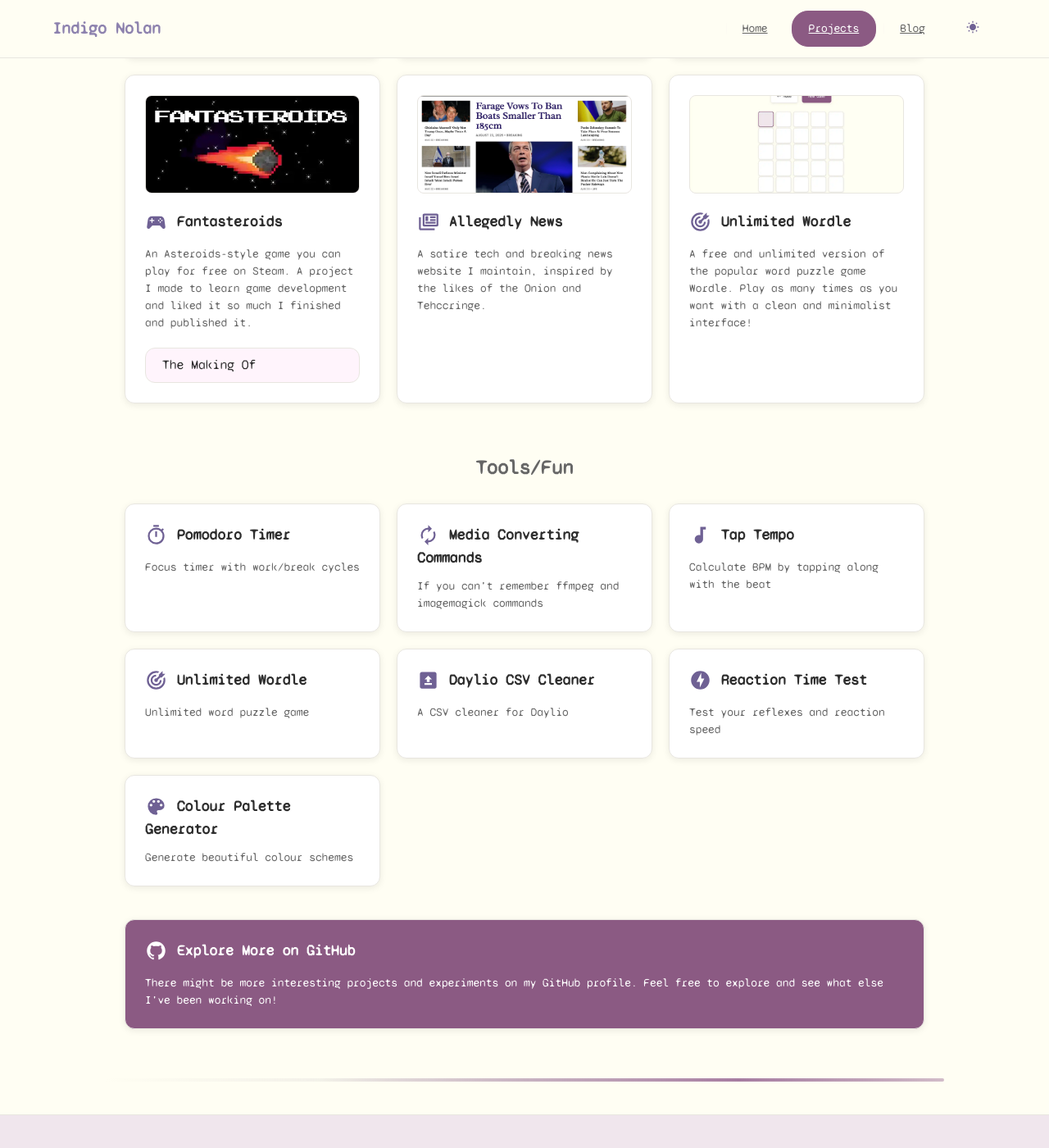
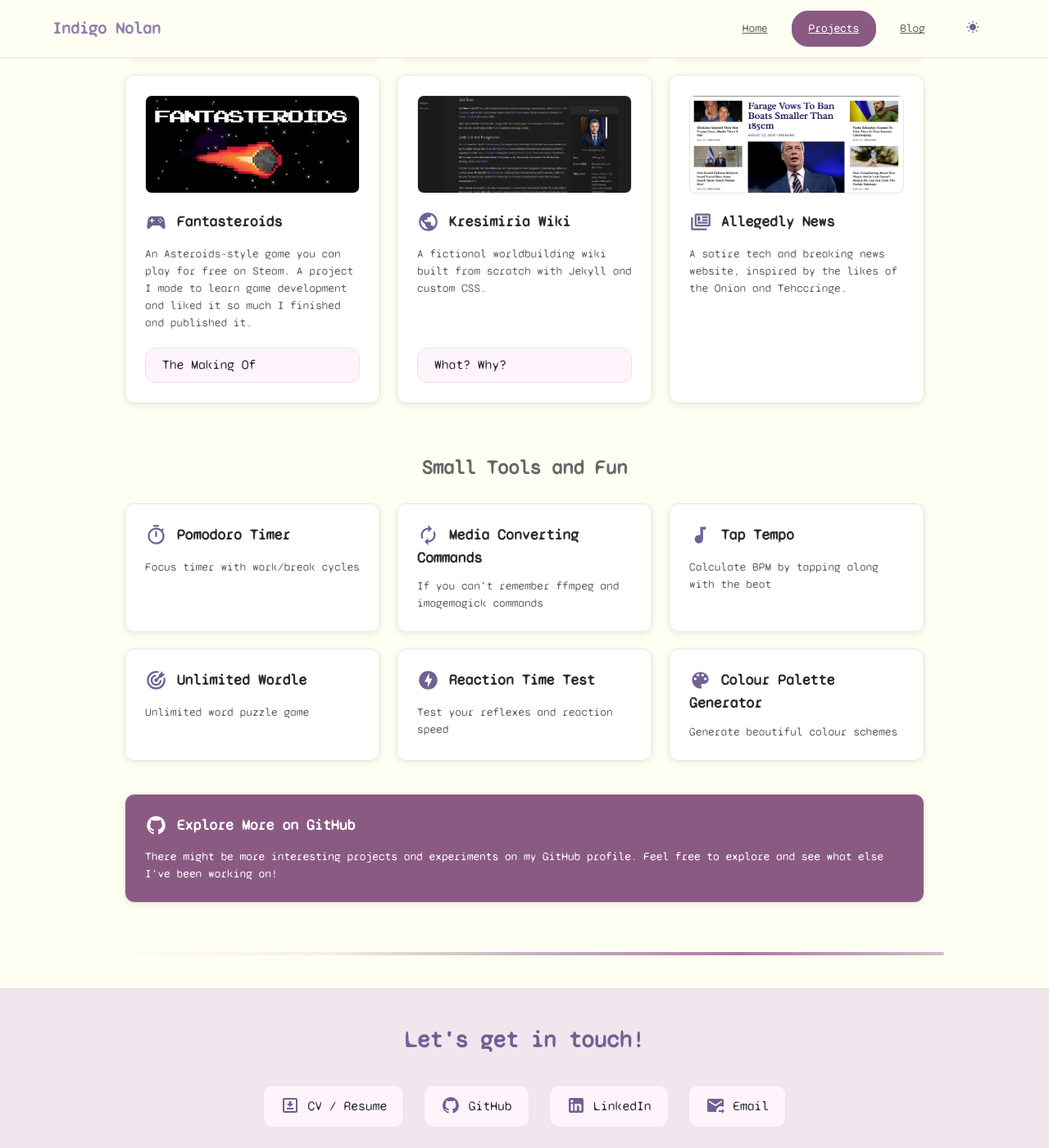
Before and after one commit to Lem0naise/website, a Jekyll site: the page portfolio/index.html, which Jekyll copies as it is, in a window 1280 px wide and 1400 px high, scrolled down 819 px. Shown: the whole window at 82% size. Built offline with Jekyll 4.4.1, drawn with Linux system fonts in a browser that asks for light colours.

Commit message:
Add Kresimiria Wiki project; remove daylio csv from portfolio

```diff
--- a/portfolio/index.html
+++ b/portfolio/index.html
@@ -184,6 +184,22 @@
 
 
 
+
+						<article class="project-item" itemscope itemtype="https://schema.org/WebSite">
+								<a href="https://kresimiria.wiki" target="_blank" rel="noopener" class="project-item-link">
+								<img src="/assets/imgs/kresimiria.webp" alt="Kresimiria.Wiki screenshot" class="project-image">
+								<h4 itemprop="name">
+									<svg class='project-icon' xmlns="http://www.w3.org/2000/svg" viewBox="0 0 24 24"><title>earth</title><path d="M17.9,17.39C17.64,16.59 16.89,16 16,16H15V13A1,1 0 0,0 14,12H8V10H10A1,1 0 0,0 11,9V7H13A2,2 0 0,0 15,5V4.59C17.93,5.77 20,8.64 20,12C20,14.08 19.2,15.97 17.9,17.39M11,19.93C7.05,19.44 4,16.08 4,12C4,11.38 4.08,10.78 4.21,10.21L9,15V16A2,2 0 0,0 11,18M12,2A10,10 0 0,0 2,12A10,10 0 0,0 12,22A10,10 0 0,0 22,12A10,10 0 0,0 12,2Z" /></svg>
+									Kresimiria Wiki
+								</h4>
+								<p itemprop="description">A fictional worldbuilding wiki built from scratch with Jekyll and custom CSS.</p>
+								</a>
+								<a class="project-blog-button" href="/kresimiria">What? Why?</a>
+
+						</article>
+
+
+
 						<article class="project-item" itemscope itemtype="https://schema.org/WebSite">
 								<a href="https://allegedly.news" target="_blank" rel="noopener" class="project-item-link">
 								<img src="/blog/whyibuilt/imgs/alnews.webp" alt="Allegedly News screenshot" class="project-image">
@@ -191,7 +207,7 @@
 									<svg class='project-icon' xmlns="http://www.w3.org/2000/svg" viewBox="0 0 24 24"><title>newspaper-variant-multiple-outline</title><path d="M4 7V19H19V21H4C2 21 2 19 2 19V7H4M21 5V15H8V5H21M21.3 3H7.7C6.76 3 6 3.7 6 4.55V15.45C6 16.31 6.76 17 7.7 17H21.3C22.24 17 23 16.31 23 15.45V4.55C23 3.7 22.24 3 21.3 3M9 6H12V11H9V6M20 14H9V12H20V14M20 8H14V6H20V8M20 11H14V9H20V11Z" /></svg>
 									Allegedly News
 								</h4>
-								<p itemprop="description">A satire tech and breaking news website I maintain, inspired by the likes of the Onion and Tehccringe.</p>
+								<p itemprop="description">A satire tech and breaking news website, inspired by the likes of the Onion and Tehccringe.</p>
 								</a>
 
 						</article>
@@ -199,20 +215,12 @@
 
 
 
-							<article class="project-item">
-								<a href="../wordle" class="project-item-link" itemscope itemtype="https://schema.org/WebApplication">
-								<img src="/blog/whyibuilt/imgs/unlwordle.webp" alt="Unlimited Wordle screenshot" class="project-image">
-								<h4 itemprop="name">
-									<svg class='project-icon' xmlns="http://www.w3.org/2000/svg" viewBox="0 0 24 24"><path d="M12,2A10,10 0 0,0 2,12A10,10 0 0,0 12,22A10,10 0 0,0 22,12C22,10.84 21.79,9.69 21.39,8.61L19.79,10.21C19.93,10.8 20,11.4 20,12A8,8 0 0,1 12,20A8,8 0 0,1 4,12A8,8 0 0,1 12,4C12.6,4 13.2,4.07 13.79,4.21L15.4,2.6C14.31,2.21 13.16,2 12,2M19,2L15,6V7.5L12.45,10.05C12.3,10 12.15,10 12,10A2,2 0 0,0 10,12A2,2 0 0,0 12,14A2,2 0 0,0 14,12C14,11.85 14,11.7 13.95,11.55L16.5,9H18L22,5H19V2M12,6A6,6 0 0,0 6,12A6,6 0 0,0 12,18A6,6 0 0,0 18,12H16A4,4 0 0,1 12,16A4,4 0 0,1 8,12A4,4 0 0,1 12,8V6Z" /></svg>
-									Unlimited Wordle</h4>
-								<p itemprop="description">A free and unlimited version of the popular word puzzle game Wordle. Play as many times as you want with a clean and minimalist interface!</p>
-								</a>
-							</article>
+
 
 					</div>
 
 					<!-- Tools/Fun Section -->
-					<h3 style="text-align: center; margin-top: 60px; margin-bottom: 24px; font-size: 24px; color: var(--text-light);">Tools/Fun</h3>
+					<h3 style="text-align: center; margin-top: 60px; margin-bottom: 24px; font-size: 24px; color: var(--text-light);">Small Tools and Fun</h3>
 
 					<div class="projects-grid tools-grid">
 						<article class="project-item smaller">
@@ -251,15 +259,6 @@
 							</a>
 						</article>
 
-
-						<article class="project-item smaller">
-							<a href="../daylio" class="project-item-link" itemscope itemtype="https://schema.org/WebApplication">
-								<h4 itemprop="name">
-									 <svg class ='project-icon' xmlns="http://www.w3.org/2000/svg" viewBox="0 0 24 24"><title>upload-box</title><path d="M5 3H19C20.11 3 21 3.9 21 5V19C21 20.11 20.11 21 19 21H5C3.9 21 3 20.11 3 19V5C3 3.9 3.9 3 5 3M16 17V15H8V17H16M16 11L12 7L8 11H10.5V14H13.5V11H16Z" /></svg>
-									Daylio CSV Cleaner</h4>
-								<p itemprop="description">A CSV cleaner for Daylio</p>
-							</a>
-						</article>
 
 						<article class="project-item smaller">
 							<a href="../reaction" class="project-item-link" itemscope itemtype="https://schema.org/WebApplication">
```
Also changed, not shown: assets/imgs/kresimiria.webp (added).
